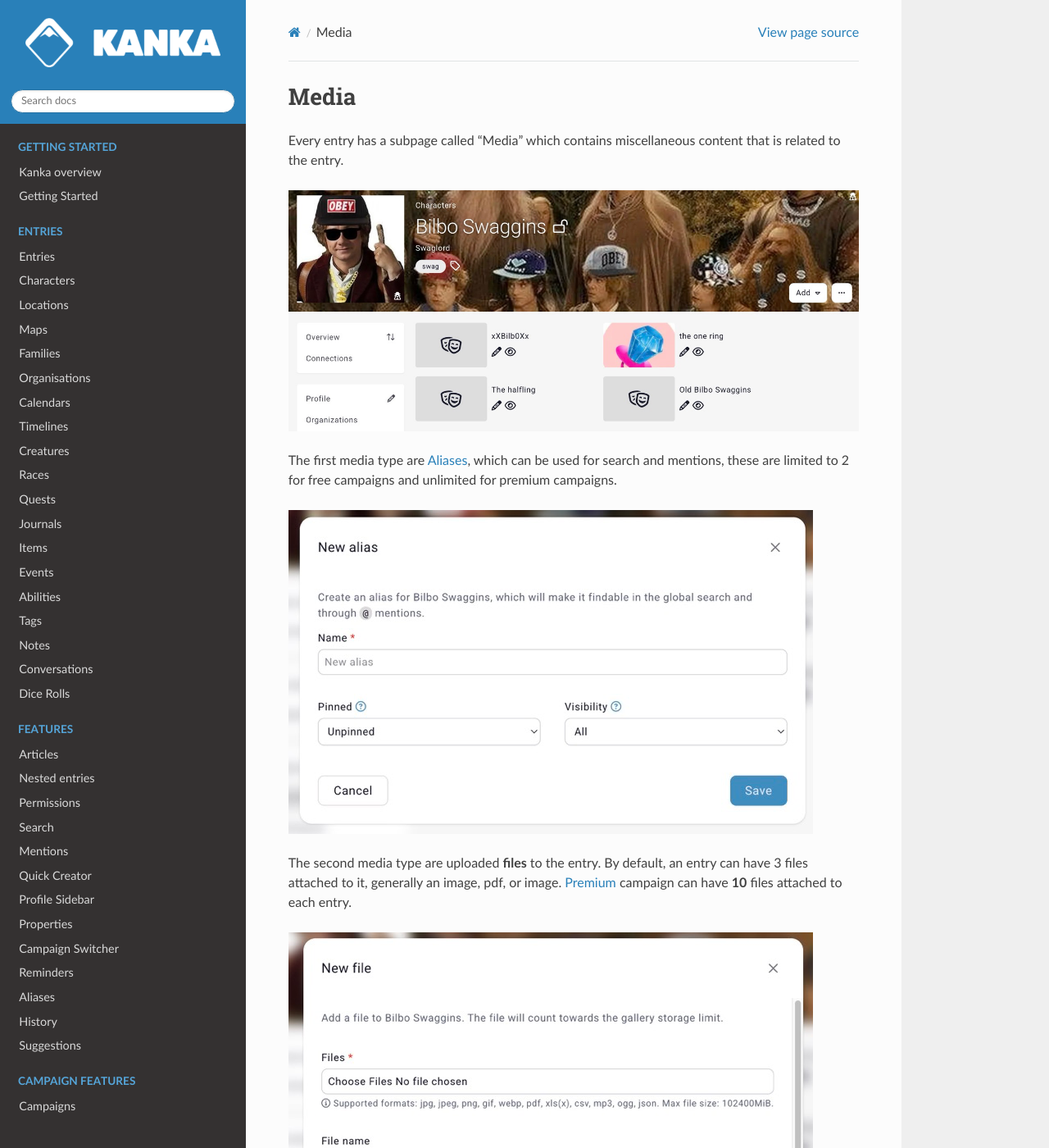
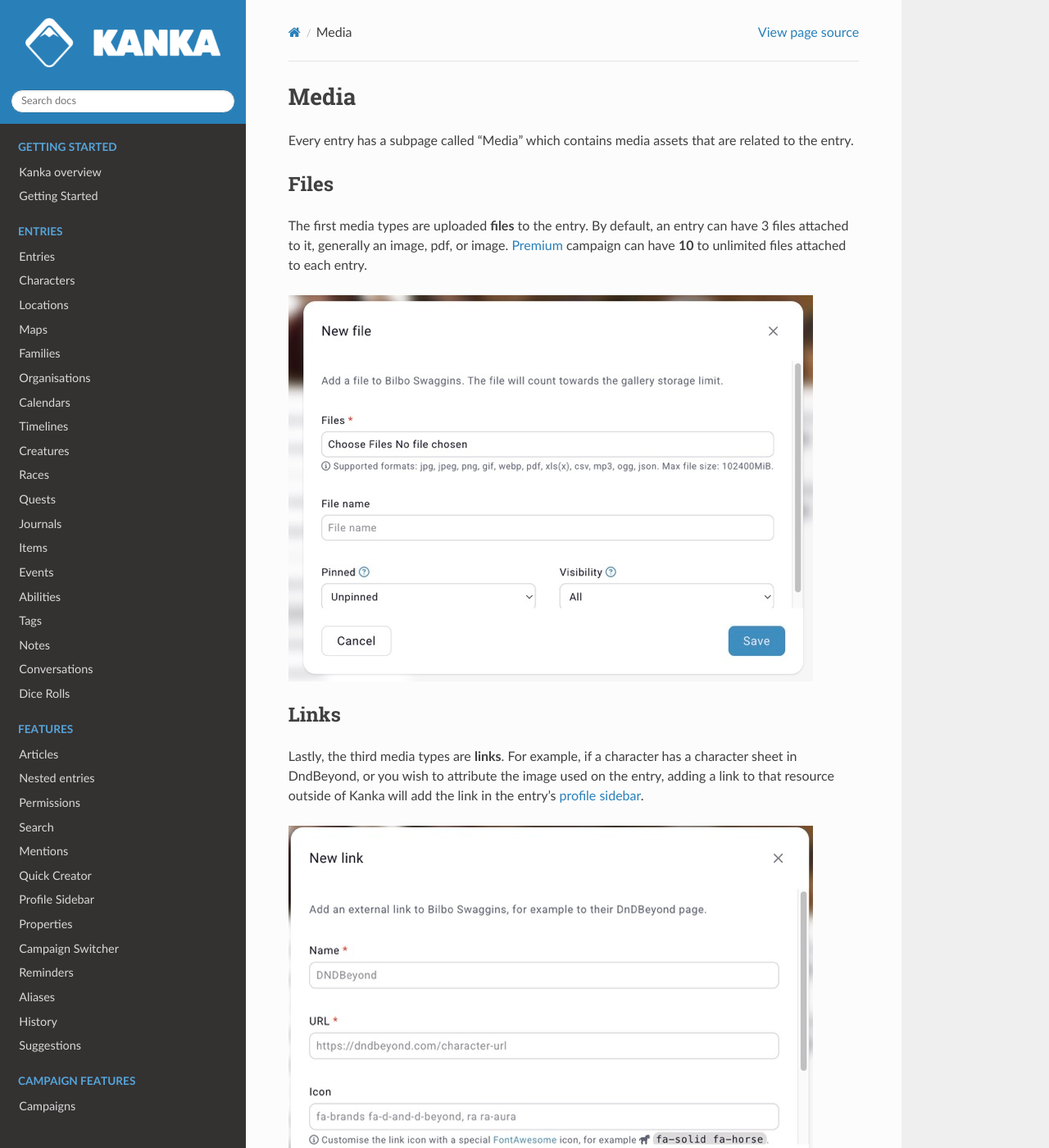
Before and after one commit to owlchester/kanka-docs, a Sphinx documentation site: the page built from docs/features/media.md, in a window 1280 px wide and 1400 px high. Shown: the whole window at 82% size. Built offline with Sphinx 7.4.7 and the Read the Docs theme 3.1.0, drawn with Linux system fonts in a browser that asks for light colours; pages that are not in the unit, such as notebooks, are missing from menus; some of the changed text lies outside the part shown.

Commit message:
Old alias mention

```diff
--- a/docs/features/media.md
+++ b/docs/features/media.md
@@ -1,19 +1,18 @@
 # Media
 
-Every entry has a subpage called "Media" which contains miscellaneous content that is related to the entry.
+Every entry has a subpage called "Media" which contains media assets that are related to the entry.
 
-![Example media](img/assets.png)
-
-The first media type are [Aliases](/features/aliases), which can be used for search and mentions, these are limited to 2 for free campaigns and unlimited for premium campaigns.
-
-![Editing an alias media](img/asset-alias.png)
-
-The second media type are uploaded **files** to the entry. By default, an entry can have 3 files attached to it, generally an image, pdf, or image. [Premium](https://kanka.io/premium) campaign can have **10** files attached to each entry.
+## Files
+The first media types are uploaded **files** to the entry. By default, an entry can have 3 files attached to it, generally an image, pdf, or image. [Premium](https://kanka.io/premium) campaign can have **10** to unlimited files attached to each entry.
 
 ![File media](img/asset-file.png)
 
-
-Lastly, the third media type are **links**. For example, if a character has a character sheet in DndBeyond, or you wish to attribute the image used on the entry, adding a link to that resource outside of Kanka will add the link in the entry's [profile sidebar](/features/profile-sidebar).
+## Links
+Lastly, the third media types are **links**. For example, if a character has a character sheet in DndBeyond, or you wish to attribute the image used on the entry, adding a link to that resource outside of Kanka will add the link in the entry's [profile sidebar](/features/profile-sidebar).
 
 
 ![Link media](img/asset-link.png)
+
+## Aliases
+
+In previous versions of Kanka, aliases were considered a media type. They now live directly in the entry's form instead, and automatically show up on the entry's profile sidebar.
```
Also changed, not shown: docs/features/img/asset-alias.png (deleted).
